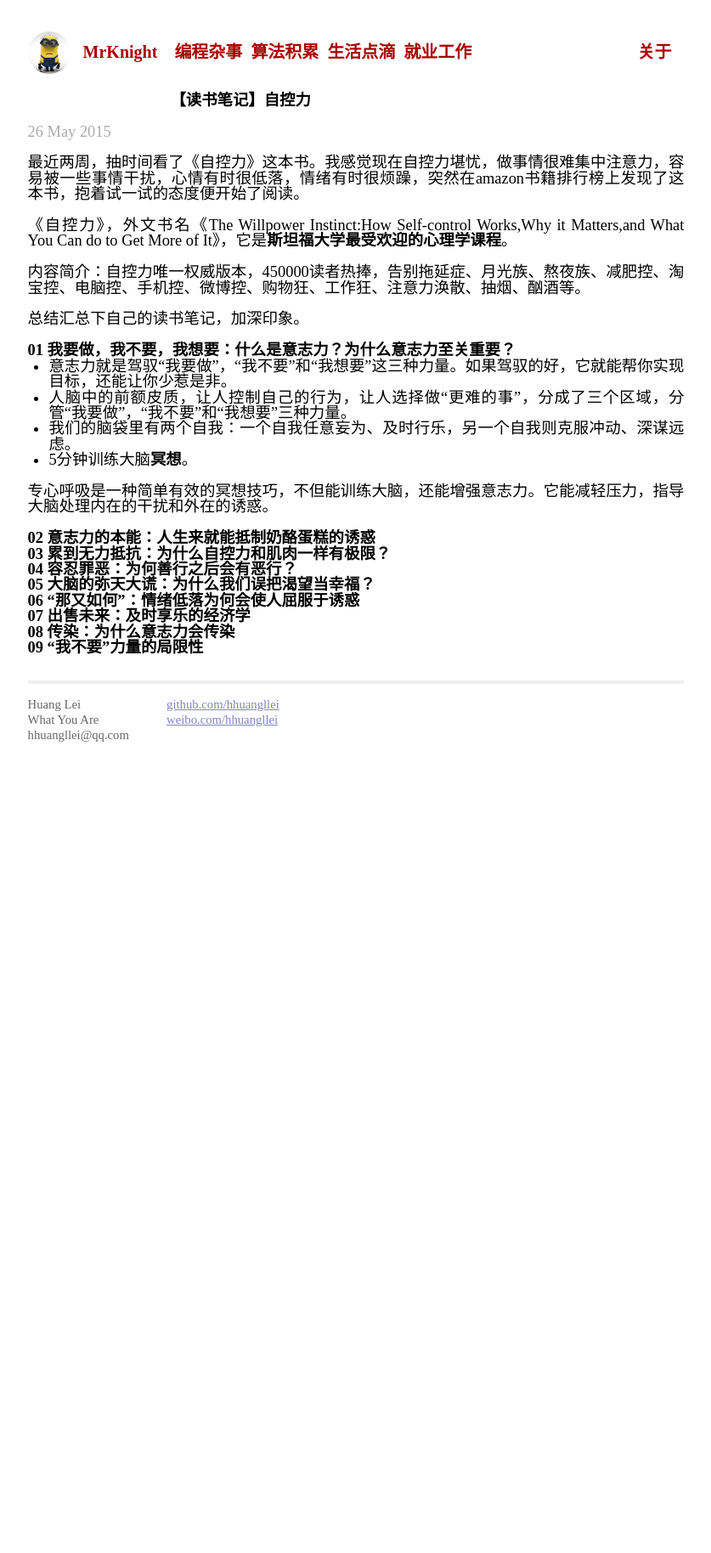
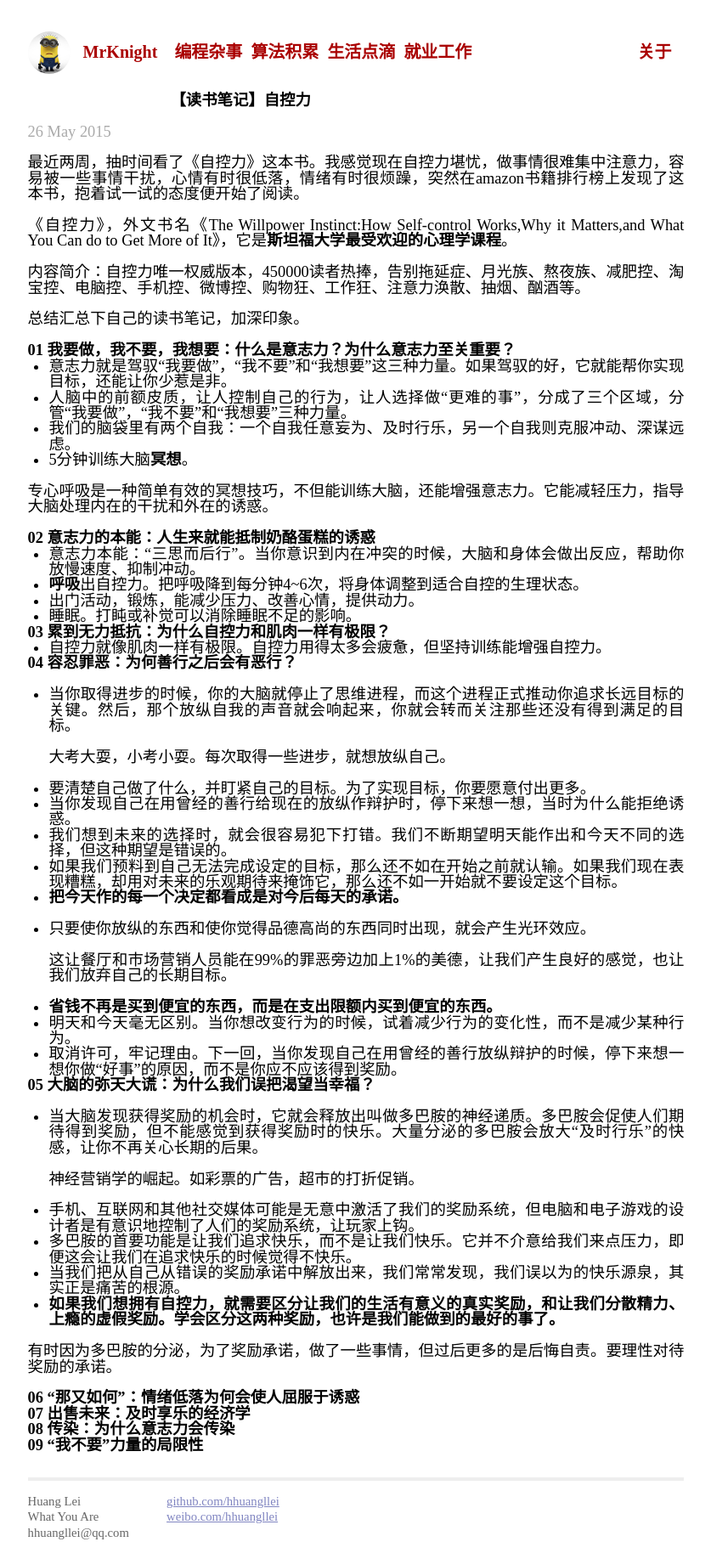
Before and after one commit to hhuangllei/hhuangllei.github.io, a Jekyll site: the page built from _posts/2015-05-31-the-willpower-instinct.md, in a window 1280 px wide. Shown: the whole page at 85% size, without its empty margins (221-1058 px from the left). Built offline with Jekyll 4.4.1, drawn with Linux system fonts in a browser that asks for light colours; comment, search, counter and statistics services are not loaded; before the commit the page ends 937 px from its top, so only the background shows below that.

Commit message:
update the willpower instinct

```diff
--- a/_posts/2015-05-31-the-willpower-instinct.md
+++ b/_posts/2015-05-31-the-willpower-instinct.md
@@ -24,11 +24,46 @@ modify_date: 2015-05-26 12:00:00 +0800
 
 ### 02 意志力的本能：人生来就能抵制奶酪蛋糕的诱惑
 
+* 意志力本能：“三思而后行”。当你意识到内在冲突的时候，大脑和身体会做出反应，帮助你放慢速度、抑制冲动。
+* **呼吸**出自控力。把呼吸降到每分钟4~6次，将身体调整到适合自控的生理状态。
+* 出门活动，锻炼，能减少压力、改善心情，提供动力。
+* 睡眠。打盹或补觉可以消除睡眠不足的影响。
+
 ### 03 累到无力抵抗：为什么自控力和肌肉一样有极限？
+
+* 自控力就像肌肉一样有极限。自控力用得太多会疲惫，但坚持训练能增强自控力。
 
 ### 04 容忍罪恶：为何善行之后会有恶行？
 
+* 当你取得进步的时候，你的大脑就停止了思维进程，而这个进程正式推动你追求长远目标的关键。然后，那个放纵自我的声音就会响起来，你就会转而关注那些还没有得到满足的目标。
+
+	大考大耍，小考小耍。每次取得一些进步，就想放纵自己。
+
+* 要清楚自己做了什么，并盯紧自己的目标。为了实现目标，你要愿意付出更多。
+* 当你发现自己在用曾经的善行给现在的放纵作辩护时，停下来想一想，当时为什么能拒绝诱惑。
+* 我们想到未来的选择时，就会很容易犯下打错。我们不断期望明天能作出和今天不同的选择，但这种期望是错误的。
+* 如果我们预料到自己无法完成设定的目标，那么还不如在开始之前就认输。如果我们现在表现糟糕，却用对未来的乐观期待来掩饰它，那么还不如一开始就不要设定这个目标。
+* **把今天作的每一个决定都看成是对今后每天的承诺。**
+* 只要使你放纵的东西和使你觉得品德高尚的东西同时出现，就会产生光环效应。
+
+	这让餐厅和市场营销人员能在99%的罪恶旁边加上1%的美德，让我们产生良好的感觉，也让我们放弃自己的长期目标。
+
+* **省钱不再是买到便宜的东西，而是在支出限额内买到便宜的东西。**
+* 明天和今天毫无区别。当你想改变行为的时候，试着减少行为的变化性，而不是减少某种行为。
+* 取消许可，牢记理由。下一回，当你发现自己在用曾经的善行放纵辩护的时候，停下来想一想你做“好事”的原因，而不是你应不应该得到奖励。
+
 ### 05 大脑的弥天大谎：为什么我们误把渴望当幸福？
+
+* 当大脑发现获得奖励的机会时，它就会释放出叫做多巴胺的神经递质。多巴胺会促使人们期待得到奖励，但不能感觉到获得奖励时的快乐。大量分泌的多巴胺会放大“及时行乐”的快感，让你不再关心长期的后果。
+
+	神经营销学的崛起。如彩票的广告，超市的打折促销。
+
+* 手机、互联网和其他社交媒体可能是无意中激活了我们的奖励系统，但电脑和电子游戏的设计者是有意识地控制了人们的奖励系统，让玩家上钩。
+* 多巴胺的首要功能是让我们追求快乐，而不是让我们快乐。它并不介意给我们来点压力，即便这会让我们在追求快乐的时候觉得不快乐。
+* 当我们把从自己从错误的奖励承诺中解放出来，我们常常发现，我们误以为的快乐源泉，其实正是痛苦的根源。
+* **如果我们想拥有自控力，就需要区分让我们的生活有意义的真实奖励，和让我们分散精力、上瘾的虚假奖励。学会区分这两种奖励，也许是我们能做到的最好的事了。**
+
+有时因为多巴胺的分泌，为了奖励承诺，做了一些事情，但过后更多的是后悔自责。要理性对待奖励的承诺。
 
 ### 06 “那又如何”：情绪低落为何会使人屈服于诱惑
 
```
